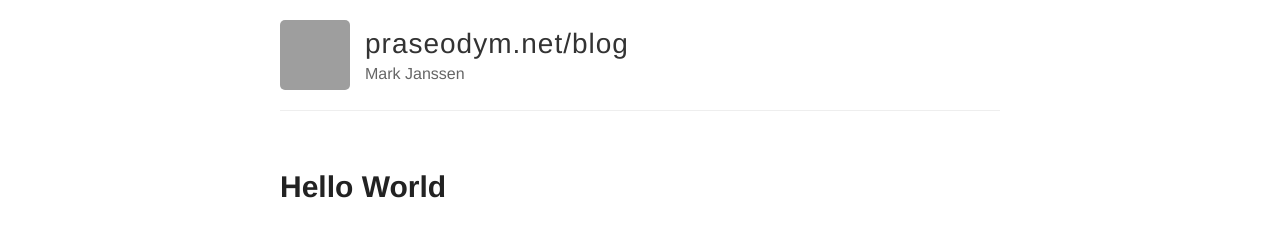
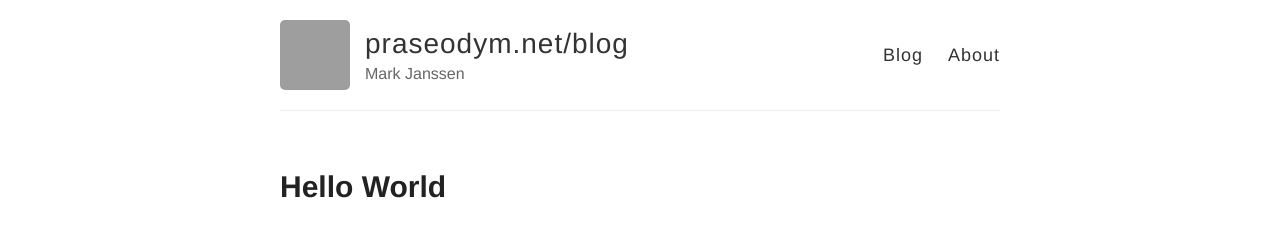
Before and after one commit to praseodym/blog, a Jekyll site: the page built from index.html, in a window 1280 px wide. Shown: the top 230 px of the page. Built offline with Jekyll 4.4.1, drawn with Linux system fonts in a browser that asks for light colours; Markdown is read by kramdown in place of the engine named in the settings; grey boxes are pictures that could not be loaded.

Commit message:
Nav links

```diff
--- a/_layouts/default.html
+++ b/_layouts/default.html
@@ -26,10 +26,10 @@
             <p class="site-description">{{ site.description }}</p>
           </div>
 
-          <!-- <nav>
+          <nav>
             <a href="{{ site.baseurl }}/">Blog</a>
-            <a href="{{ site.baseurl }}/about">About</a>
-          </nav> -->
+            <a href="/">About</a>
+          </nav>
         </header>
       </div>
     </div>
```
